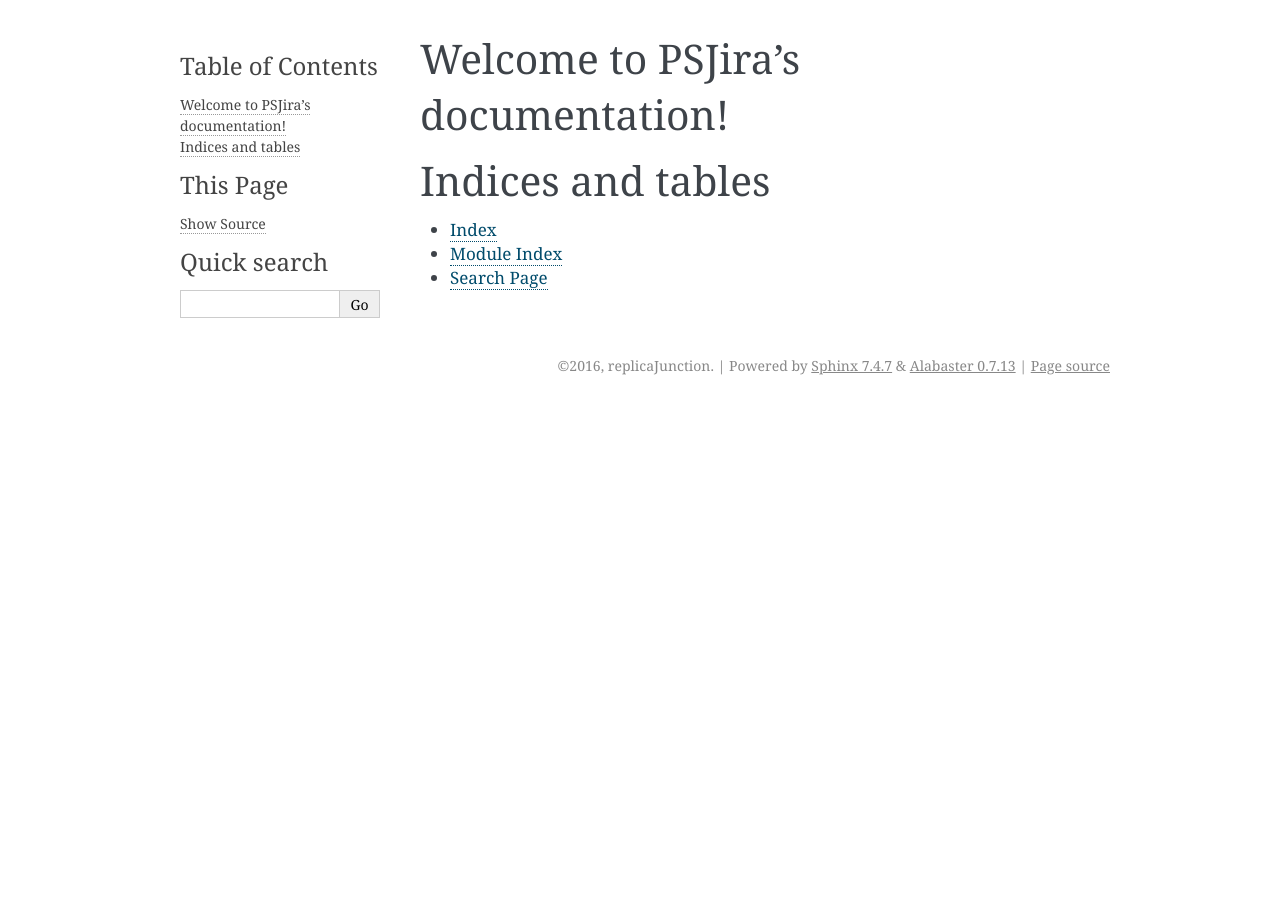
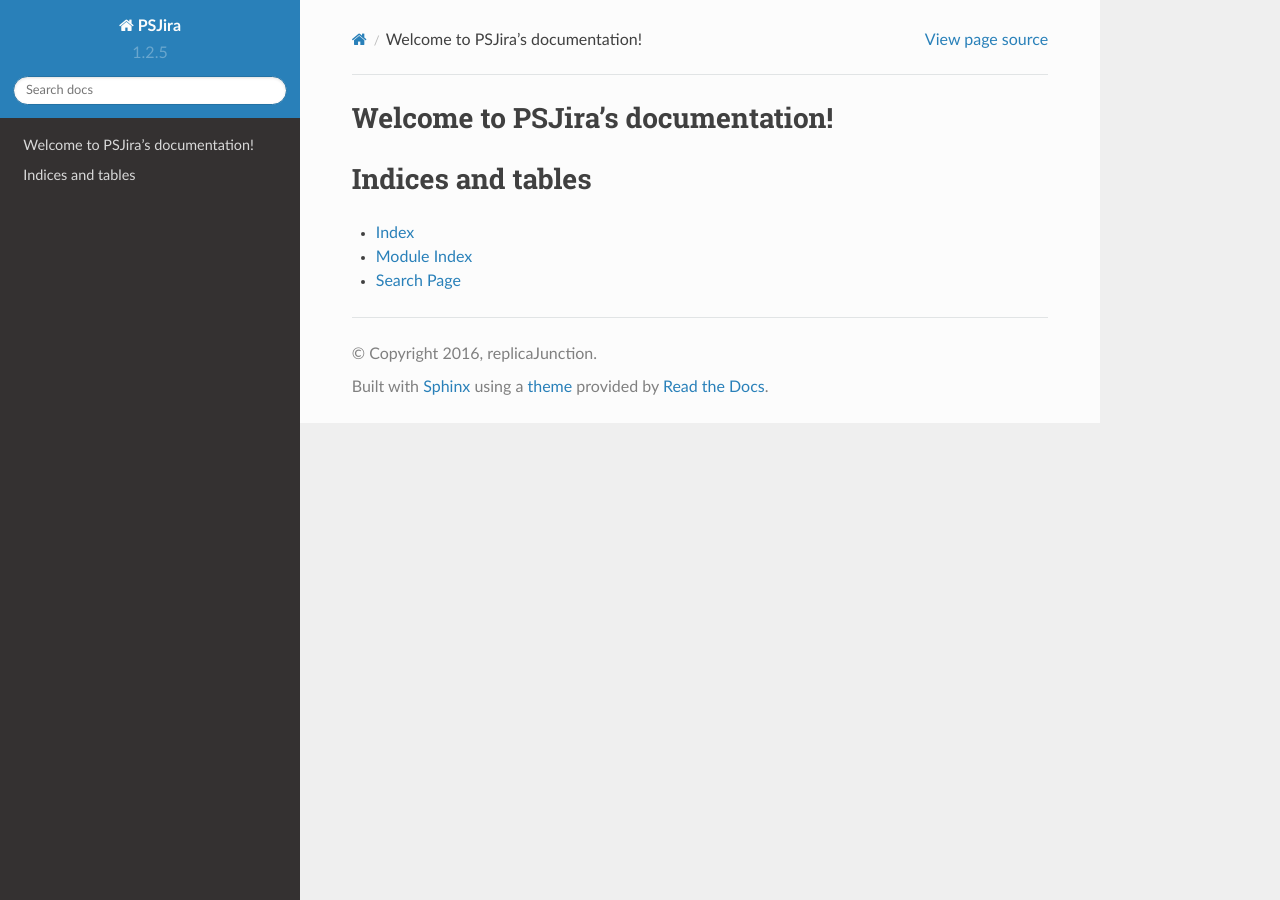
Before and after one commit to AtlassianPS/JiraPS, a Sphinx documentation site: the page built from docs/index.rst, in a window 1280 px wide. Built offline with Sphinx 7.4.7 and the Read the Docs theme 2.0.0, drawn with Linux system fonts in a browser that asks for light colours.

Commit message:
Added Readthedocs.io theme locally
This should allow me to build and test the documentation offline.

```diff
--- a/docs/conf.py
+++ b/docs/conf.py
@@ -21,6 +21,7 @@
 # import sys
 # sys.path.insert(0, os.path.abspath('.'))
 
+import os
 
 # -- General configuration ------------------------------------------------
 
@@ -83,7 +84,7 @@
 # The theme to use for HTML and HTML Help pages.  See the documentation for
 # a list of builtin themes.
 #
-html_theme = 'alabaster'
+# html_theme = 'alabaster'
 
 # Theme options are theme-specific and customize the look and feel of a theme
 # further.  For a list of options available for each theme, see the
@@ -152,3 +153,16 @@
      author, 'PSJira', 'One line description of project.',
      'Miscellaneous'),
 ]
+
+# Use the Readthedocs theme locally, but don't import it if we're in their environment
+# https://github.com/snide/sphinx_rtd_theme
+#
+# on_rtd is whether we are on readthedocs.org, this line of code grabbed from docs.readthedocs.org
+on_rtd = os.environ.get('READTHEDOCS', None) == 'True'
+
+if not on_rtd:  # only import and set the theme if we're building docs locally
+    import sphinx_rtd_theme
+    html_theme = 'sphinx_rtd_theme'
+    html_theme_path = [sphinx_rtd_theme.get_html_theme_path()]
+
+# otherwise, readthedocs.org uses their theme by default, so no need to specify it
```
